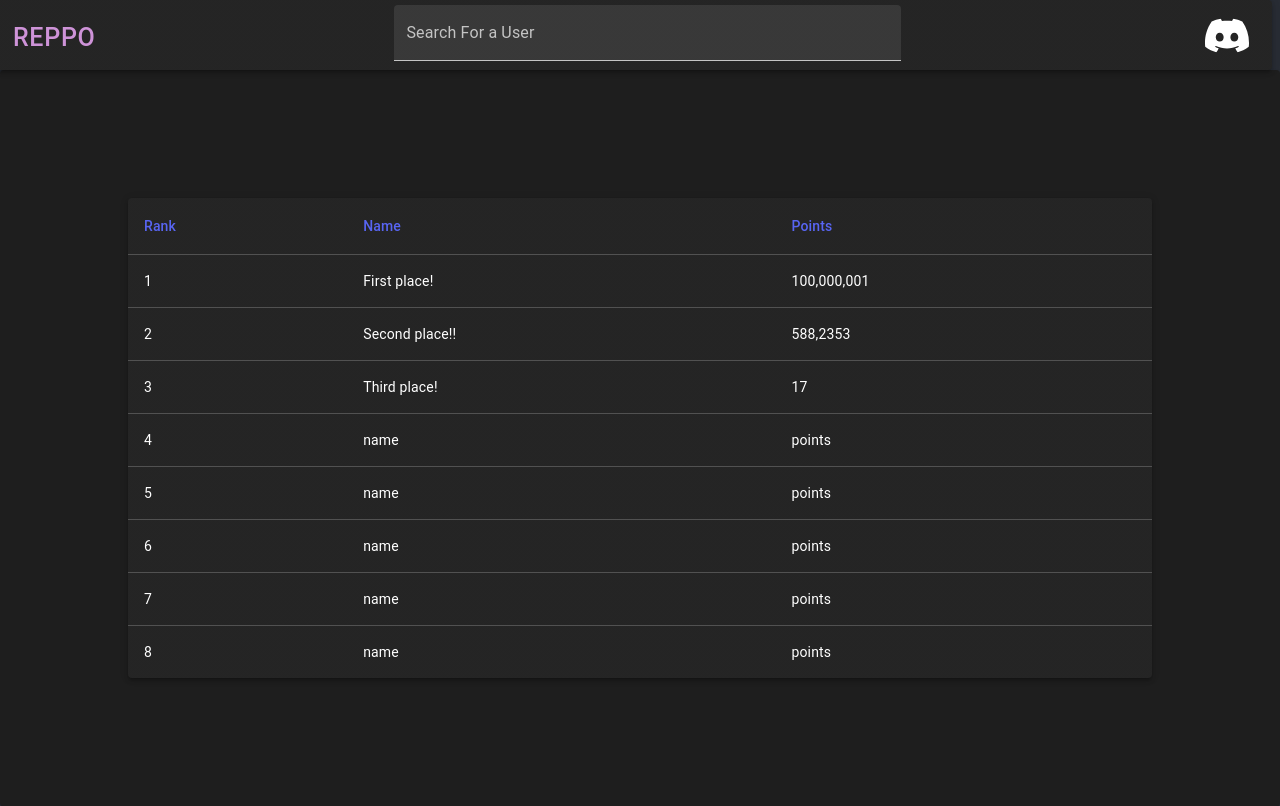
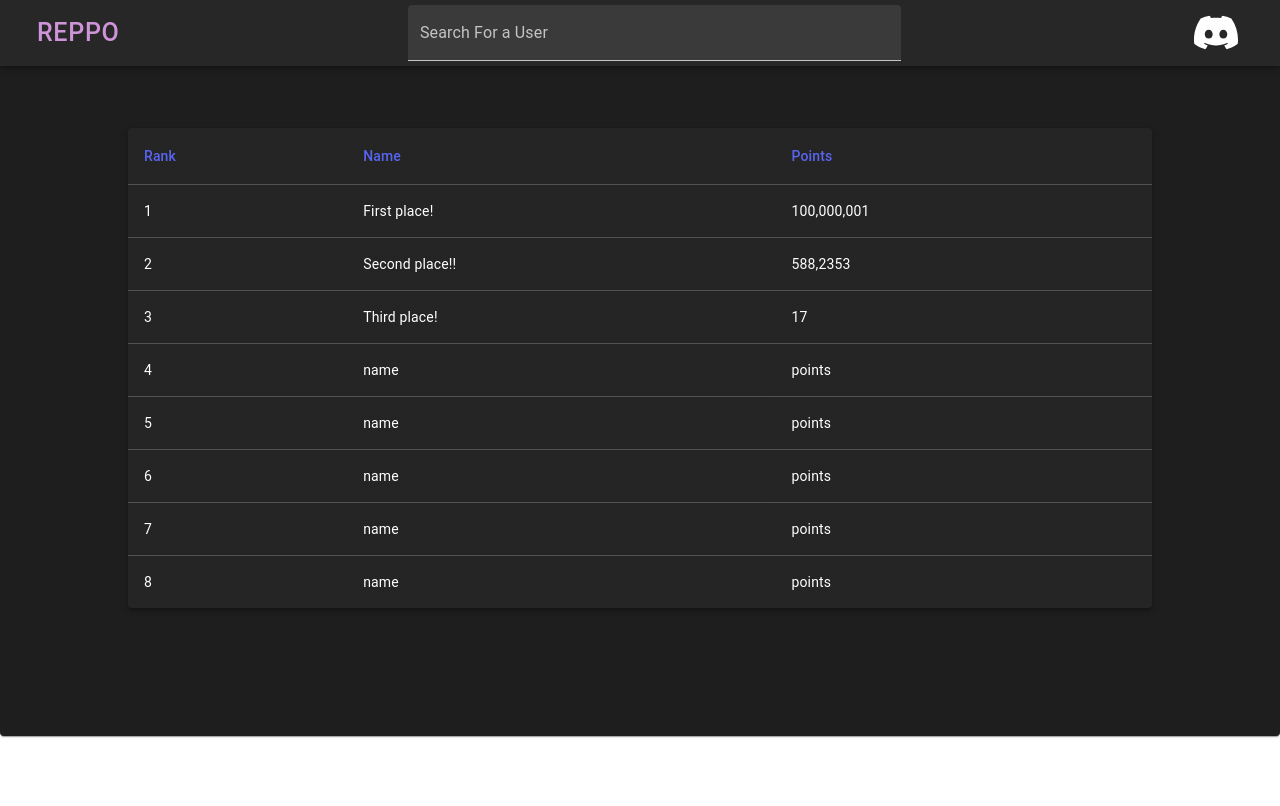
Before and after one commit to GentikSolm/archive-ui, a React (Create React App) app: page / in a window 1280 px wide. Built offline with nearby package versions, Linux system fonts and the light colour scheme.

Commit message:
Refactor Header

```diff
--- a/src/App.js
+++ b/src/App.js
@@ -1,32 +1,26 @@
 import * as React from "react";
 import './App.css';
-import { createTheme, ThemeProvider, styled } from '@mui/material/styles';
+import { createTheme, ThemeProvider} from '@mui/material/styles';
 import Paper from '@mui/material/Paper';
 
 import Leaderboard from './assets/components/Leaderboard';
 import Header from './assets/components/Header';
 
-const darkTheme = createTheme({ palette: { mode: 'dark' } });
-const lightTheme = createTheme({ palette: { mode: 'light' } });
 
 class App extends React.Component {
   render() {
+    const darkTheme = createTheme({ palette: { mode: 'dark' } });
+    const lightTheme = createTheme({ palette: { mode: 'light' } });
     return (
-      <div className="App">
         <ThemeProvider theme={darkTheme}>
-          <header className="App-header">
-            <Header />
-          </header>
+        <Header />
           <Paper elevation={1} sx={{
             height: '100%',
             padding: '10%',
           }}>
-            <body>
-              <Leaderboard />
-            </body>
+          <Leaderboard />
           </Paper>
         </ThemeProvider>
-      </div>
     );
   }
 }
--- a/src/assets/components/Header.js
+++ b/src/assets/components/Header.js
@@ -4,21 +4,14 @@ import Button from '@mui/material/Button';
 import IconButton from '@mui/material/IconButton';
 import { ReactComponent as DiscordIcon} from '../icons/Discord-Logo-White.svg';
 import TextField from '@mui/material/TextField';
+import AppBar from '@mui/material/AppBar';
+import Toolbar from '@mui/material/Toolbar';
 
 class Header extends React.Component {
     render() {
         return (
-            <Paper elevation={3} sx={{
-              bgcolor: 'background.default',
-              lineHeight: '10%',
-              minWidth: '100%',
-              height: 60,
-              gap: 2,
-              textAlign: "center",
-              padding: '5px',
-              display: 'inline-block',
-            }}>
-              <form className="search" noValidate autoComplete="off">
+            <AppBar>
+            <Toolbar sx={{display: "flex", justifyContent: "space-between"}}>
                 <Button variant="text" color='secondary' sx={{
                   fontSize: '25px',
                   float: 'left',
@@ -44,8 +37,8 @@ class Header extends React.Component {
                 }}>
                   <DiscordIcon color='secondary' />
                 </IconButton >
-              </form>
-            </Paper>
+                </Toolbar>
+            </AppBar>
         );
     }
 }
```
